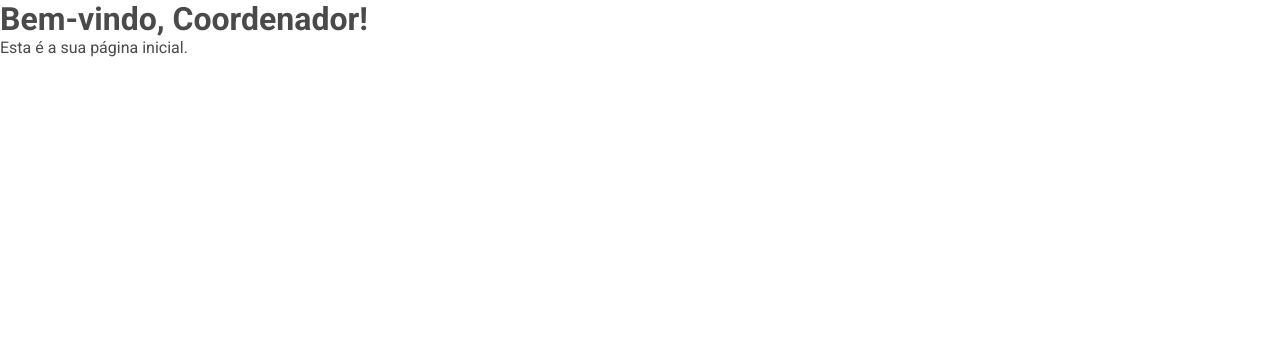
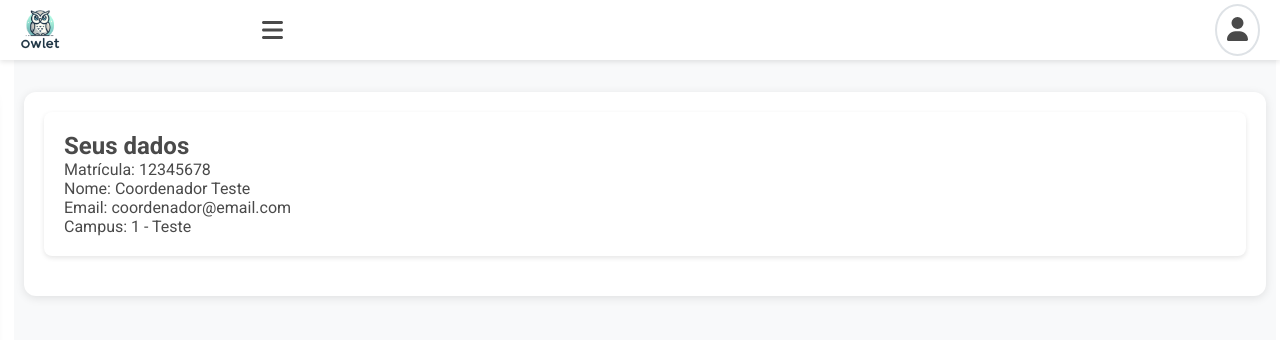
Before and after one commit to guilhermeamatos/GerirEscolaFront, a React (Create React App) app in the folder gerirescola/: page /coordinator/home in a window 1280 px wide. Shown: the top 340 px of the page. Built offline with nearby package versions, Linux system fonts and the light colour scheme.

Commit message:
design of home page of coordinator completed

```diff
--- /dev/null
+++ b/gerirescola/src/components/Header.js
@@ -0,0 +1,27 @@
+import React from 'react';
+import logoPrincipal from '../assets/logoPrincipal.png';
+import { FontAwesomeIcon } from '@fortawesome/react-fontawesome';
+import { faBars, faCog } from '@fortawesome/free-solid-svg-icons';
+import UserMenu from './UserMenu'; // Importa o componente UserMenu
+import '../styles/Header.css';
+
+const Header = ({ toggleSidebar }) => {
+  return (
+    <header className="header">
+      <div className="header-left">
+        <img src={logoPrincipal} alt="Logo Principal" className="logo-heder" />
+        <FontAwesomeIcon
+          icon={faBars}
+          className="menu-icon"
+          onClick={toggleSidebar}
+        />
+      </div>
+      <div className="header-right">
+
+        <UserMenu /> {/* Adiciona o menu suspenso do usuário */}
+      </div>
+    </header>
+  );
+};
+
+export default Header;
--- /dev/null
+++ b/gerirescola/src/components/HomeCoordinator.js
@@ -0,0 +1,32 @@
+import React, { useState } from 'react';
+import Header from '../components/Header';
+import Sidebar from '../components/Sidebar';
+import '../styles/HomeCoordinator.css';
+
+const HomeCoordinator = () => {
+  const [isSidebarOpen, setIsSidebarOpen] = useState(false);
+
+  const toggleSidebar = () => {
+    setIsSidebarOpen(!isSidebarOpen);
+  };
+
+  return (
+    <div className="home-coordinator">
+      <Header toggleSidebar={toggleSidebar} />
+      <div className={`main-layout ${isSidebarOpen ? 'sidebar-open' : 'sidebar-closed'}`}>
+        <Sidebar isOpen={isSidebarOpen} />
+        <main className="content">
+          <div className="info-box">
+            <h2>Seus dados</h2>
+            <p>Matrícula: 12345678</p>
+            <p>Nome: Coordenador Teste</p>
+            <p>Email: coordenador@email.com</p>
+            <p>Campus: 1 - Teste</p>
+          </div>
+        </main>
+      </div>
+    </div>
+  );
+};
+
+export default HomeCoordinator;
--- /dev/null
+++ b/gerirescola/src/components/Sidebar.js
@@ -0,0 +1,18 @@
+import React from 'react';
+import '../styles/Sidebar.css';
+
+const Sidebar = ({ isOpen }) => {
+  return (
+    <aside className={`sidebar ${isOpen ? 'open' : ''}`}>
+      <nav>
+        <ul>
+          <li><a href="/home">Início</a></li>
+          <li><a href="/register-teacher">Cadastrar Professor</a></li>
+          <li><a href="/register-school">Cadastrar Escola</a></li>
+        </ul>
+      </nav>
+    </aside>
+  );
+};
+
+export default Sidebar;
--- /dev/null
+++ b/gerirescola/src/components/UserMenu.js
@@ -0,0 +1,42 @@
+import React, { useState } from 'react';
+import { FontAwesomeIcon } from '@fortawesome/react-fontawesome';
+import { faUser, faCog, faKey, faSignOutAlt } from '@fortawesome/free-solid-svg-icons';
+import '../styles/UserMenu.css';
+
+const UserMenu = () => {
+  const [isMenuOpen, setIsMenuOpen] = useState(false);
+
+  const toggleMenu = () => {
+    setIsMenuOpen(!isMenuOpen);
+  };
+
+  const handleLogout = () => {
+    // Lógica para sair do sistema
+    console.log('Sair do sistema');
+  };
+
+  const handleChangePassword = () => {
+    // Lógica para alterar senha
+    console.log('Alterar senha');
+  };
+
+  return (
+    <div className="user-menu">
+      <div className="user-icon" onClick={toggleMenu}>
+        <FontAwesomeIcon icon={faUser} />
+      </div>
+      {isMenuOpen && (
+        <div className="menu-dropdown">
+          <button className="menu-item" onClick={handleChangePassword}>
+            <FontAwesomeIcon icon={faKey} className="menu-icon" /> Alterar Senha
+          </button>
+          <button className="menu-item" onClick={handleLogout}>
+            <FontAwesomeIcon icon={faSignOutAlt} className="menu-icon" /> Sair
+          </button>
+        </div>
+      )}
+    </div>
+  );
+};
+
+export default UserMenu;
--- a/gerirescola/src/index.css
+++ b/gerirescola/src/index.css
@@ -1,5 +1,5 @@
 body, html {
-  margin: 0;
+  margin: 2px;
   padding: 0;
   height: 100%;
   box-sizing: border-box;
--- a/gerirescola/src/pages/HomePageCoordinator.js
+++ b/gerirescola/src/pages/HomePageCoordinator.js
@@ -1,10 +1,10 @@
 import React from 'react';
+import HomeCoordinator from '../components/HomeCoordinator';
 
 const HomePageCoordinator = () => {
   return (
     <div>
-      <h1>Bem-vindo, Coordenador!</h1>
-      <p>Esta é a sua página inicial.</p>
+      <HomeCoordinator />
     </div>
   );
 };
--- /dev/null
+++ b/gerirescola/src/styles/Header.css
@@ -0,0 +1,42 @@
+.header {
+  display: flex;
+  justify-content: space-between;
+  align-items: center;
+  background-color: #ffffff;
+  padding: 10px 20px;
+  box-shadow: 0 2px 5px rgba(0, 0, 0, 0.1);
+  position: fixed;
+  top: 0;
+  left: 0; /* Remove qualquer espaçamento à esquerda */
+  width: 100%;
+  z-index: 1000;
+  height: 60px;
+  border-radius: 0; /* Certifica-se de que o header cobre toda a largura */
+}
+
+.header-left {
+  display: flex;
+  gap: 200px;
+  align-items: center;
+}
+
+.logo-heder {
+  height: 40px;
+}
+
+.menu-icon {
+  font-size: 24px;
+  cursor: pointer;
+}
+
+.header-right {
+  display: flex;
+  align-items: center;
+  gap: 15px;
+}
+
+.icon {
+  font-size: 20px;
+  cursor: pointer;
+  color: #4a4a4a;
+}
--- /dev/null
+++ b/gerirescola/src/styles/HomeCoordinator.css
@@ -0,0 +1,56 @@
+.home-coordinator {
+  margin-top: 30px;
+  margin-left: 10px;
+  display: flex;
+  flex-direction: column;
+  height: 100vh;
+  background-color: #f8f9fa;
+}
+
+.main-layout {
+  display: flex;
+  margin-top: 60px; /* Compensa a altura do header */
+  transition: margin-left 0.3s ease; /* Apenas margem precisa de transição */
+}
+
+.sidebar-open .content {
+  margin-left: 260px; /* Espaço reservado para o menu com margem adicional */
+}
+
+.sidebar-closed .content {
+  margin-left: 10px; /* Pequeno espaço para manter o layout consistente */
+}
+
+.sidebar {
+  padding-top: 20px; /* Espaço entre o menu e o header */
+  padding-right: 10px; /* Espaço entre o menu e o conteúdo principal */
+}
+
+.content {
+  flex-grow: 1; /* Permite que o conteúdo ocupe todo o espaço restante */
+  padding: 20px;
+  background-color: #ffffff;
+  border-radius: 12px;
+  box-shadow: 0 2px 10px rgba(0, 0, 0, 0.1);
+  margin-left: 10px; /* Espaço entre o menu e o conteúdo principal */
+  margin-right: 10px; /* Espaço à direita para manter simetria */
+}
+
+.info-box {
+  background-color: #ffffff;
+  padding: 20px;
+  border-radius: 8px;
+  box-shadow: 0 2px 5px rgba(0, 0, 0, 0.1);
+  margin-bottom: 20px; /* Espaço entre as caixas de informação */
+}
+
+@media (max-width: 768px) {
+  .sidebar-open .content {
+    margin-left: 20px; /* Espaço reservado para o menu com margem adicional */
+  }
+
+  .sidebar-closed .content {
+    margin-left: 10px; /* Pequeno espaço para manter o layout consistente */
+  }
+
+}
--- /dev/null
+++ b/gerirescola/src/styles/Sidebar.css
@@ -0,0 +1,39 @@
+.sidebar {
+  width: 250px;
+  background-color: #ffffff;
+  height: calc(80vh - 60px); /* Subtrai a altura do header */
+  position: fixed;
+  top: 60px; /* Posiciona abaixo do header */
+  left: -255px;
+  transition: left 0.3s ease;
+  z-index: 999; /* Mantém a sidebar acima do conteúdo, mas abaixo do header */
+  border-radius: 12px;
+  box-shadow: 0 2px 10px rgba(0, 0, 0, 0.1);
+  margin-top: 30px;
+}
+
+
+.sidebar.open {
+  left: 10px;
+}
+
+.sidebar nav ul {
+  list-style: none;
+  padding: 20px;
+}
+
+.sidebar nav ul li {
+  padding: 10px 15px;
+  border-radius: 6px;
+  transition: background-color 0.2s ease;
+}
+
+.sidebar nav ul li a {
+  text-decoration: none;
+  color: #333;
+  display: block;
+}
+
+.sidebar nav ul li:hover {
+  background-color: #f0f0f0;
+}
--- /dev/null
+++ b/gerirescola/src/styles/UserMenu.css
@@ -0,0 +1,55 @@
+.user-menu {
+    position: relative;
+  }
+
+  .user-icon {
+    font-size: 24px;
+    cursor: pointer;
+    top: 1000px;
+    border: 2px solid #dee2e6;
+    border-radius: 50%;
+    padding: 10px;
+    color: #6c757d;
+    transition: background-color 0.3s ease, color 0.3s ease;
+  }
+
+  .user-icon:hover {
+    background-color: #f1f3f5;
+    color: #495057;
+  }
+
+  .menu-dropdown {
+    position: absolute;
+    right: 0;
+    top: 45px;
+    background: #ffffff;
+    border: 1px solid #e9ecef;
+    border-radius: 8px;
+    box-shadow: 0 4px 8px rgba(0, 0, 0, 0.1);
+    z-index: 1000;
+    width: 200px;
+  }
+
+  .menu-item {
+    display: flex;
+    align-items: center;
+    padding: 10px 15px;
+    width: 100%;
+    background: none;
+    border: none;
+    text-align: left;
+    cursor: pointer;
+    color: #495057;
+    font-size: 16px;
+    transition: background-color 0.3s ease, color 0.3s ease;
+  }
+
+  .menu-item:hover {
+    background-color: #f8f9fa;
+  }
+
+  .menu-icon {
+    margin-right: 10px;
+    font-size: 18px;
+    color: #6c757d;
+  }
```
